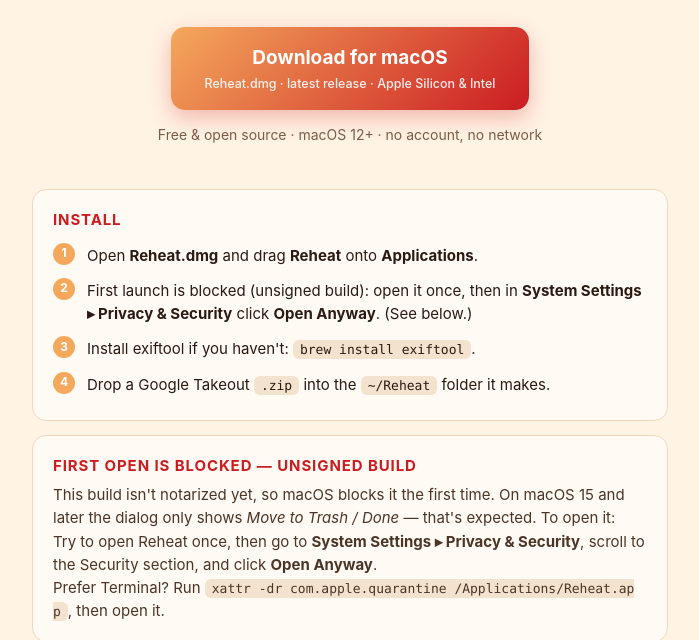
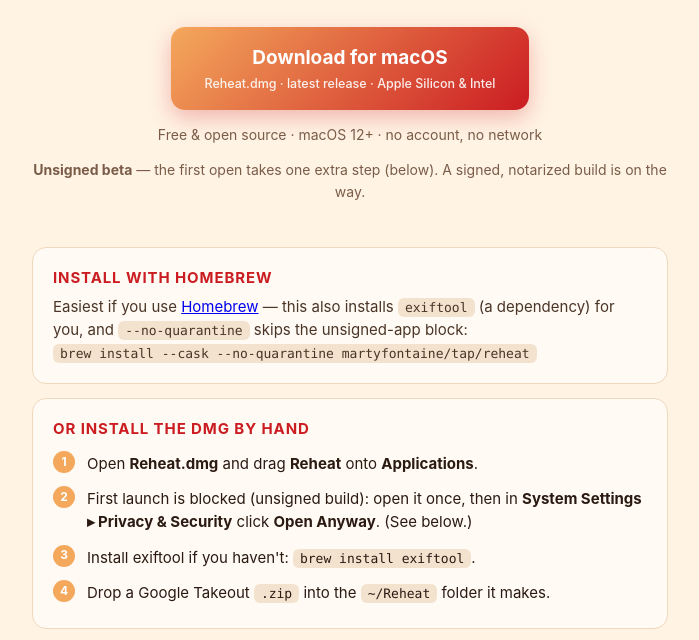
Before and after one commit to martyfontaine/reheat-takeout, a website: page docs/index.html in a window 1280 px wide. Shown: the part 333-973 px from the top of the page, without its empty margins (290-989 px from the left). Drawn offline with Linux system fonts and the light colour scheme.

Commit message:
docs: Homebrew install + honest unsigned-beta expectations
README gets a prominent 'Get Reheat' section (brew cask + DMG) marked as an
unsigned beta with notarization noted as the in-progress permanent fix; the
source-build steps are relabelled for developers. Download page gains a Homebrew
card, an unsigned-beta banner, and the same permanent-fix note.

```diff
--- a/docs/index.html
+++ b/docs/index.html
@@ -58,11 +58,18 @@
       <small>Reheat.dmg · latest release · Apple Silicon &amp; Intel</small>
     </a>
     <p class="meta">Free &amp; open source · macOS 12+ · no account, no network</p>
+    <p class="meta"><strong>Unsigned beta</strong> — the first open takes one extra step (below). A signed, notarized build is on the way.</p>
   </section>
 
   <div class="grid">
     <div class="card">
-      <h2>Install</h2>
+      <h2>Install with Homebrew</h2>
+      <p>Easiest if you use <a href="https://brew.sh">Homebrew</a> — this also installs <code>exiftool</code> (a dependency) for you, and <code>--no-quarantine</code> skips the unsigned-app block:</p>
+      <p><code>brew install --cask --no-quarantine martyfontaine/tap/reheat</code></p>
+    </div>
+
+    <div class="card">
+      <h2>Or install the DMG by hand</h2>
       <ol class="steps">
         <li>Open <strong>Reheat.dmg</strong> and drag <strong>Reheat</strong> onto <strong>Applications</strong>.</li>
         <li>First launch is blocked (unsigned build): open it once, then in <strong>System Settings ▸ Privacy &amp; Security</strong> click <strong>Open Anyway</strong>. (See below.)</li>
@@ -78,6 +85,7 @@
       <p>Try to open Reheat once, then go to <strong>System Settings ▸ Privacy &amp; Security</strong>,
       scroll to the Security section, and click <strong>Open Anyway</strong>.</p>
       <p>Prefer Terminal? Run <code>xattr -dr com.apple.quarantine /Applications/Reheat.app</code>, then open it.</p>
+      <p><em>A signed &amp; notarized build is in progress — once it ships, this step goes away.</em></p>
     </div>
 
     <div class="card">
```
Also changed, not shown: README.md.
